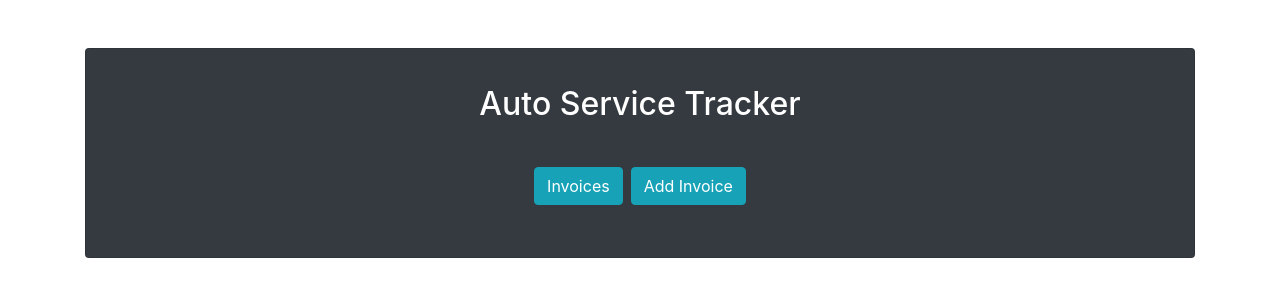
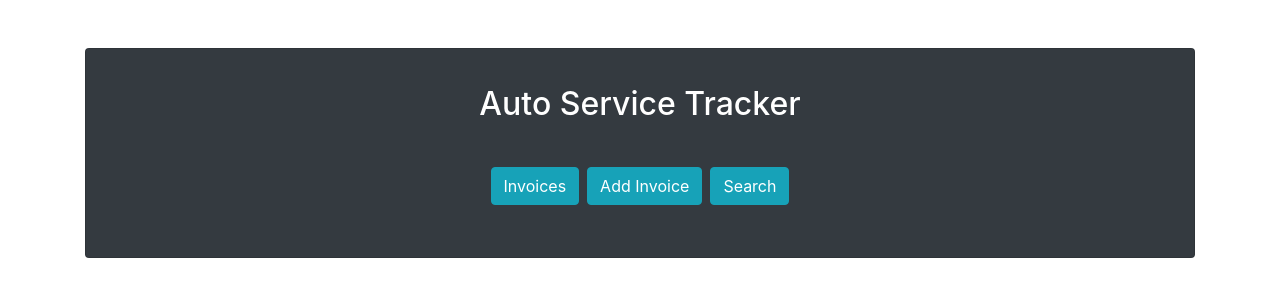
Before and after one commit to achang209/auto-service-tracker-client, an Angular app: page / in a window 1280 px wide. Shown: the top 300 px of the page. Built offline with nearby package versions, Linux system fonts and the light colour scheme.

Commit message:
add routing and nav link for /search endpoint

```diff
--- a/src/app/app.component.html
+++ b/src/app/app.component.html
@@ -11,6 +11,9 @@
               <li class="list-inline-item">
                 <a routerLink="/invoices/add" class="btn btn-info">Add Invoice</a>
                   </li>
+              <li class="list-inline-item">
+                <a routerLink="/search" class="btn btn-info">Search</a>
+                  </li>
             </ul>
           </div>
         </div>
```
